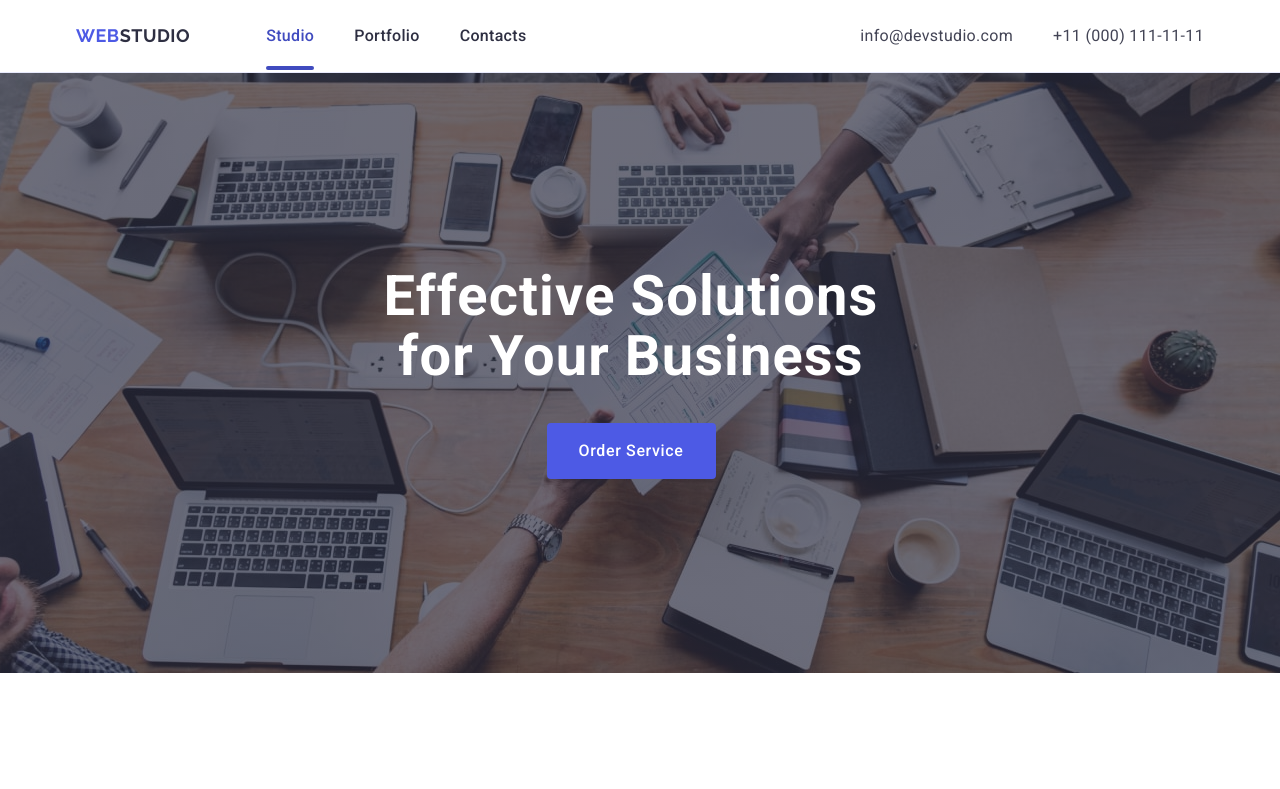
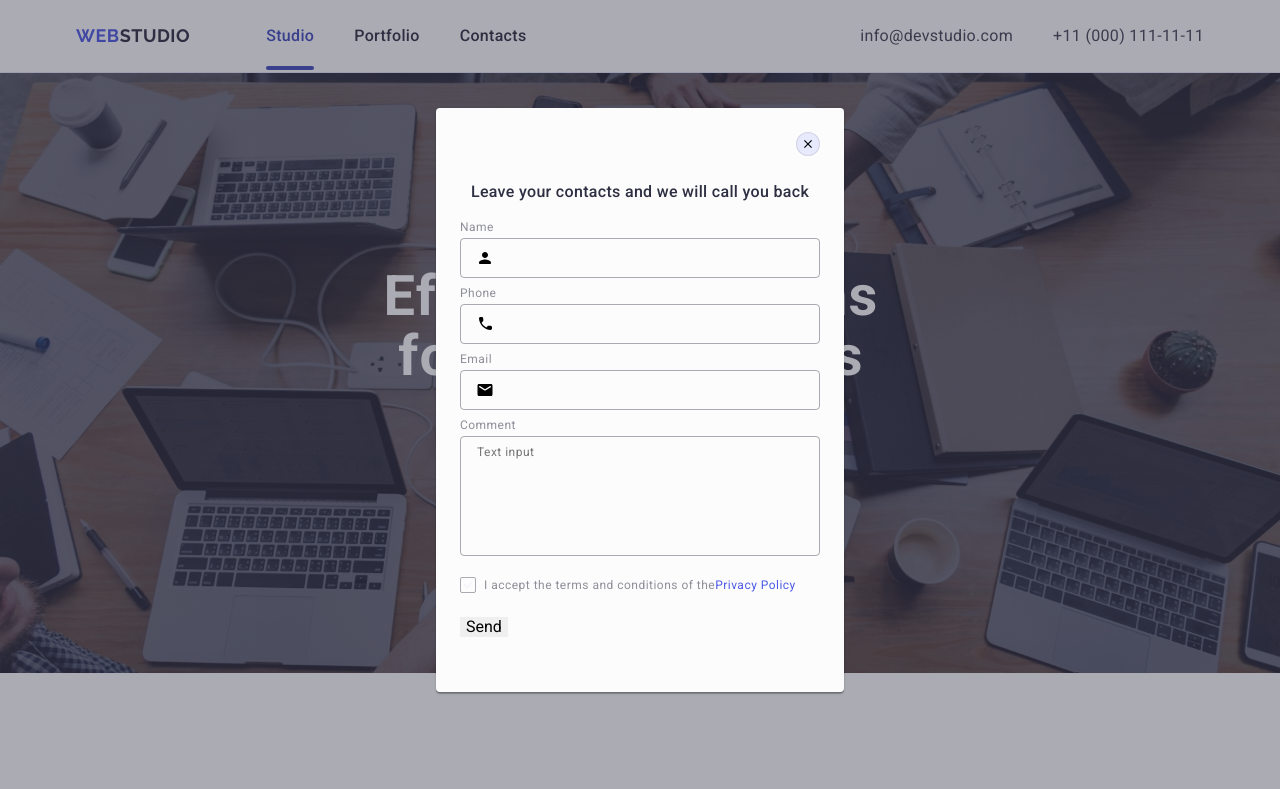
Before and after one commit to Kurthannatalia/goit-markup-hw-06, a plain HTML site: page index.html in a window 1280 px wide. Shown: the top 789 px of the page. Drawn offline with nearby package versions, Linux system fonts and the light colour scheme.

Commit message:
update html

```diff
--- a/css/styles.css
+++ b/css/styles.css
@@ -92,7 +92,6 @@ img {
 }
 
 /* Header */
-/* HEADER*/
 .page-header {
   border-bottom: 1px solid var(--color-cornflower);
   box-shadow: 0px 2px 1px rgba(46, 47, 66, 0.08), 0px 1px 1px rgba(46, 47, 66, 0.16),
@@ -277,8 +276,9 @@ img {
   gap: 40px;
   }
 }
+/* Header End*/
 
-/* Section mobile menu */
+/* Section Mobile Menu */
 .mobile-menu {
   width: 100%;
   height: 100%;
@@ -297,8 +297,6 @@ img {
   margin-right: auto;
   top: 0;
 }
-
-
 
 .mobile-menu.is-open {
   opacity: 1;
@@ -401,8 +399,9 @@ img {
 .adress{
   color: #404bbf;
 }
+ /* Section Mobile Menu End*/
 
- /*- HERO SECTION - */
+ /* Hero Section */
  .section-hero {
    padding-top: 72px;
    padding-bottom: 72px;
@@ -530,14 +529,10 @@ img {
    .hero-title {
      margin-bottom: 48px;
    }
+ }
+ /* Hero Section End */
 
-
- }
-
- /*- HERO SECTION END - */
-
-/* section one */
-
+/* Features Section  */
 .features {
   padding: 96px 0;
 }
@@ -614,8 +609,10 @@ img {
     font-weight: 400;
   }
 }
+/* Features Section End*/
 
-/* SECOND SECTION*/
+
+/* Our Team Section*/
 .our-team-section {
   background-color: var(--color-cloud);
   padding: 96px 0;
@@ -730,8 +727,9 @@ img {
     width: calc((100% - 72px) / 4);
   }
 }
+/* Our Team Section End*/
 
-/* PORTFOLIO */
+/* Portfolio */
 .our-portfolio {
   padding: 96px 0;
 }
@@ -788,7 +786,6 @@ img {
   } */
  .list-service {
   width: calc((100% - 48px) / 2);
-
 }
 
 }
@@ -819,8 +816,9 @@ portfolio-list{
 
 }
 }
+/* Portfolio End */
 
-/* footer */
+/* Footer */
 .footer-container-link {
   background-color: var(--color-navy-blue);
   padding: 96px 0;
@@ -1046,3 +1044,224 @@ portfolio-list{
     margin-right: 96px;
   }
 }
+
+/* Foter End */
+
+/* Section Modal Windows */
+.container-modal-windows {
+  position: fixed;
+  top: 0;
+  left: 0;
+  width: 100%;
+  height: 100%;
+  background-color: rgba(46, 47, 66, 0.4);
+  opacity: 0;
+  visibility: hidden;
+  pointer-events: none;
+  transition: opacity 250ms cubic-bezier(0.4, 0, 0.2, 1),
+  visibility 250ms cubic-bezier(0.4, 0, 0.2, 1);
+}
+
+.container-modal-windows.is-open {
+  opacity: 1;
+  visibility: visible;
+  pointer-events: auto;
+}
+
+.modal-windows {
+  position: absolute;
+  top: 50%;
+  left: 50%;
+  width: 288px;
+  min-height: 623px;
+  padding: 72px 16px 24px 16px;
+  transform: translate(-50%, -50%);
+  box-shadow: 0 1px 1px 0 rgba(0, 0, 0, 0.14), 0 1px 3px 0 rgba(0, 0, 0, 0.12),
+  0 2px 1px 0 rgba(0, 0, 0, 0.2);
+  background-color: #fcfcfc;
+  border-radius: 4px;
+  transition: transform 250ms cubic-bezier(0.4, 0, 0.2, 1);
+}
+
+.container-modal-windows:not(.is-open) .modal-windows {
+  transform: translate(-50%, -50%) scale(1.5);
+}
+
+.modal-windows-tittle {
+  font-weight: 500;
+  font-size: 16px;
+  line-height: 1.5;
+  letter-spacing: 0.02em;
+  text-align: center;
+  color: #2e2f42;
+  margin-bottom: 16px;
+}
+
+.modal-close-btn {
+  position: absolute;
+  top: 24px;
+  right: 24px;
+  width: 24px;
+  height: 24px;
+  border-radius: 50%;
+  display: flex;
+  align-items: center;
+  justify-content: center;
+  background-color: #e7e9fc;
+  border: 1px solid rgba(0, 0, 0, 0.1);
+  padding: 0;
+  cursor: pointer;
+  transition: background-color 250ms cubic-bezier(0.4, 0, 0.2, 1),
+  border 250ms cubic-bezier(0.4, 0, 0.2, 1);
+}
+
+.modal-close-btn:hover,
+.modal-close-btn:focus {
+  background-color: #404bbf;
+  border: none;
+  fill: #ffffff;
+}
+
+.modal-icon-close {
+  transition: fill 250ms cubic-bezier(0.4, 0, 0.2, 1);
+}
+
+.inputdiv-label {
+  margin-bottom: 8px;
+}
+
+.input-label {
+  font-size: 12px;
+  line-height: 1.17;
+  letter-spacing: 0.04em;
+  color: #8e8f99;
+  display: block;
+  margin-bottom: 4px;
+}
+
+.modal-input {
+  width: 100%;
+  border: 1px solid rgba(46, 47, 66, 0.4);
+  border-radius: 4px;
+  height: 40px;
+  font-size: 12px;
+  line-height: 1.17;
+  letter-spacing: 0.04em;
+  background-color: transparent;
+  padding-left: 38px;
+  outline: transparent;
+  transition: border-color 250ms cubic-bezier(0.4, 0, 0.2, 1);
+}
+
+.modal-input:focus {
+  border-color: #4d5ae5;
+}
+
+.modal-div {
+  position: relative;
+}
+
+.modal-icon {
+  position: absolute;
+  left: 16px;
+  top: 50%;
+  transform: translateY(-50%);
+  transition: fill 250ms cubic-bezier(0.4, 0, 0.2, 1);
+}
+
+.modal-input:focus+.modal-icon {
+  fill: #4d5ae5;
+}
+
+.inputdiv-comment {
+  margin-bottom: 16px;
+}
+
+.modal-comment {
+  width: 100%;
+  height: 120px;
+  font-size: 12px;
+  line-height: 1.17;
+  letter-spacing: 0.04em;
+  color: rgba(46, 47, 66, 0.4);
+  border: 1px solid rgba(46, 47, 66, 0.4);
+  border-radius: 4px;
+  background-color: transparent;
+  padding: 8px 16px;
+  outline: transparent;
+  resize: none;
+  transition: border-color 250ms cubic-bezier(0.4, 0, 0.2, 1);
+}
+
+.modal-comment:focus {
+  border-color: #4d5ae5;
+}
+
+.link-check {
+  color: #4d5ae5;
+}
+
+.button {
+  display: block;
+  margin: 0 auto;
+  min-width: 169px;
+  height: 56px;
+  border-radius: 4px;
+  font-family: 'Roboto', sans-serif;
+  font-size: 16px;
+  font-weight: 500;
+  line-height: 1.5;
+  letter-spacing: 0.04em;
+  color: #ffffff;
+  cursor: pointer;
+  box-shadow: 0 4px 4px 0 rgba(0, 0, 0, 0.15);
+  background: #4d5ae5;
+  border: none;
+  transition: background-color 250ms cubic-bezier(0.4, 0, 0.2, 1);
+}
+
+.modal-checkbox {
+  margin-bottom: 24px;
+}
+
+.modal-accept-privacy-check {
+  font-size: 12px;
+  line-height: 1.17;
+  letter-spacing: 0.04em;
+  color: #8e8f99;
+  display: flex;
+  align-items: center;
+}
+
+.modal-check-span {
+  display: inline-flex;
+  align-items: center;
+  justify-content: center;
+  flex-shrink: 0;
+  width: 16px;
+  height: 16px;
+  border-radius: 2px;
+  border: 1px solid rgba(46, 47, 66, 0.4);
+  margin-right: 8px;
+  fill: transparent;
+  transition: background-color 250ms cubic-bezier(0.4, 0, 0.2, 1),
+  border 250ms cubic-bezier(0.4, 0, 0.2, 1),
+  fill 250ms cubic-bezier(0.4, 0, 0.2, 1);
+}
+
+.checkbox:checked + .modal-accept-privacy-check .modal-check-span {
+  background-color: #404bbf;
+  border: none;
+  fill: #f4f4fd;
+}
+
+@media screen and (min-width: 768px) {
+  .modal-windows {
+    width: 408px;
+    min-height: 584px;
+
+    padding: 72px 24px 24px 24px;
+  }
+
+}
+/* Section Modal Windows End */
--- a/index.html
+++ b/index.html
@@ -15,7 +15,7 @@
 </head>
 
 <body class="body-container">
-  <!--HEADER-->
+  <!--Header-->
   <header class="page-header">
     <div class="container-header container">
       <nav class="page-navigation list">
@@ -50,7 +50,7 @@
     </div>
   </header>
   <main>
-    <!--HERO SECTION-->
+    <!--Hero Section-->
     <section class="section-hero">
       <div class="hero-container container">
         <h1 class="hero-tittle">Effective Solutions for Your Business</h1>
@@ -58,7 +58,7 @@
       </div>
     </section>
 
-    <!--FIRST SECTION-->
+    <!--Features Section-->
     <section class="features">
       <div class="section-container container">
         <h2 class="visually-hidden">Features</h2>
@@ -484,10 +484,10 @@
     </div>
   </footer>
         <!--SECTION MODAL WINDOWS-->
-      <!-- <div class="container-modal-windows is-open hidden" data-modal>
+     <div class="container-modal-windows is-open" data-modal>
        <div class="modal-windows">
-         <button class="open-modal" type="button" data-modal-close>
-           <svg class="close-btn" width="8" height="8">
+         <button class="modal-close-btn" type="button" data-modal-close>
+           <svg class="modal-icon-close" width="8" height="8">
              <use href="./images/icons.svg#icon-close"></use>
            </svg>
          </button>
@@ -539,7 +539,7 @@
            <button type="submit" class="btn-modal">Send</button>
           </form>
          </div>
-     </div> -->
+     </div>
         <!-- sectıon modal windows final -->
 
          <!-- section mobile menu -->
```
Lines whose indentation alone changed are shown as unchanged.
